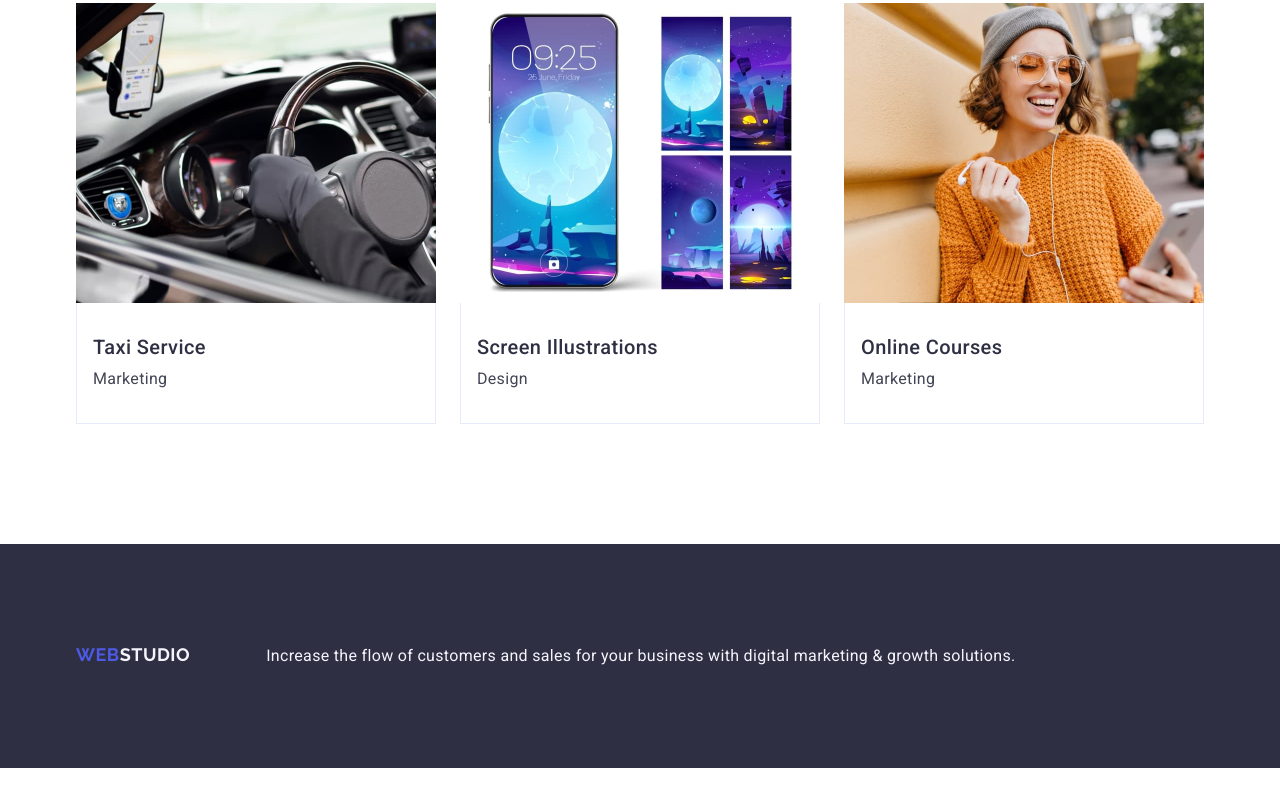
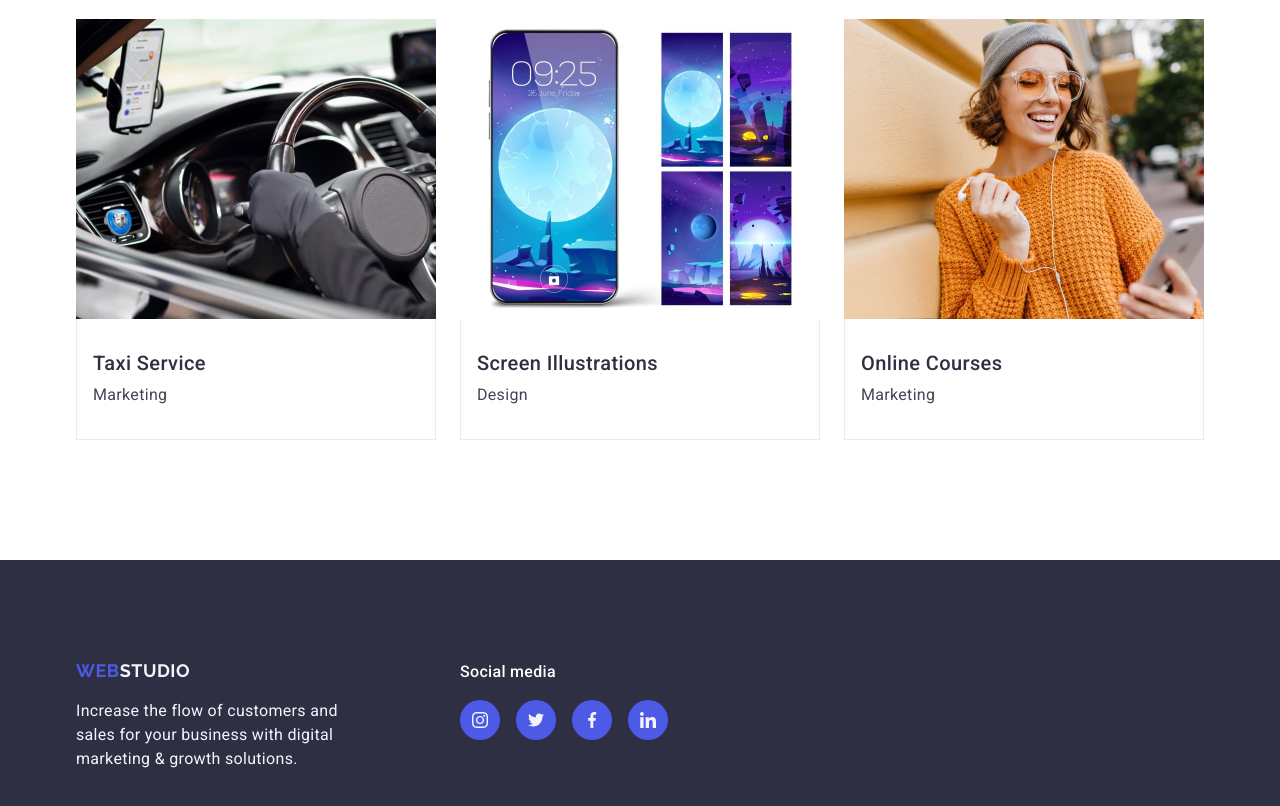
Before and after one commit to AlexxSich/goit-markup-hw-04, a plain HTML site: page index.html in a window 1280 px wide. Shown: the part 2591-3397 px from the top of the page. Before the commit the page ends 3359 px from the top, so only its background shows below. Drawn offline with nearby package versions, Linux system fonts and the light colour scheme.

Commit message:
add social links to footer

```diff
--- a/css/styles.css
+++ b/css/styles.css
@@ -103,6 +103,18 @@ img {
     padding-bottom: 24px;
 }
 
+.menu-nav-item:hover::after {
+    content: "";
+    width: 48px;
+    height: 4px;
+    border-radius: 4px;
+    background-color: #404BBF;
+    display: block;
+    margin-left: auto;
+    margin-right: auto;
+    margin-top: 20px;
+}
+
 .menu-nav-item:hover {
     color: #404BBF;
 }
@@ -147,7 +159,6 @@ img {
             rgba(46, 47, 66, 0.70)),
         url(../images/hero-bg.jpg);
     background-repeat: no-repeat;
-
     background-position: center;
 }
 
@@ -267,6 +278,7 @@ img {
     background-color: #FFFFFF;
     width: calc((100% - 72px)/4);
     border-radius: 0 0 4px 4px;
+    box-shadow: 0px 2px 1px 0px rgba(46, 47, 66, 0.08), 0px 1px 1px 0px rgba(46, 47, 66, 0.16), 0px 1px 6px 0px rgba(46, 47, 66, 0.08);
 }
 
 .members-card {
@@ -375,6 +387,10 @@ img {
     transform: translateY(0);
 }
 
+.our-app-item:hover {
+    box-shadow: 0px 2px 1px 0px rgba(46, 47, 66, 0.08), 0px 1px 1px 0px rgba(46, 47, 66, 0.16), 0px 1px 6px 0px rgba(46, 47, 66, 0.08)
+}
+
 .app-card {
     padding: 32px 16px;
     border: 1px solid #E7E9FC;
@@ -414,3 +430,27 @@ img {
     color: #f4f4fd;
     letter-spacing: 0.02em;
 }
+
+.footer-logo-container {
+    flex-basis: 264px;
+    margin-right: 120px;
+}
+
+.footer-text {
+    padding-top: 17.5px;
+
+}
+
+.social-media {
+    color: #FFF;
+    font-size: 16px;
+    font-weight: 500;
+    line-height: 1.5;
+    letter-spacing: 0.02em;
+
+}
+
+.social-list {
+    padding-top: 16px;
+    gap: 16px;
+}
--- a/index.html
+++ b/index.html
@@ -339,9 +339,41 @@
     </main>
     <footer class="footer-logo">
         <div class="container">
-            <a class="logo-web" href="./index.html">web<span class="logo-studio-footer">Studio</span></a>
-            <p class="footer-text">Increase the flow of customers and sales for your business with digital marketing &
-                growth solutions.</p>
+            <div class="footer-logo-container">
+                <a class="logo-web" href="./index.html">web<span class="logo-studio-footer">Studio</span></a>
+                <p class="footer-text">Increase the flow of customers and sales for your business with digital
+                    marketing & growth solutions.
+                </p>
+            </div>
+            <div class="footer-social-links">
+                <h3 class="social-media">Social media</h3>
+                <ul class="social-list">
+                    <li class="social-list-links">
+                        <a href="https://www.instagram.com/" target="_blank">
+                            <svg class="social-links-icon" width="16">
+                                <use href="./images/icons.svg#icon-instagram"></use>
+                            </svg>
+                        </a>
+                    </li>
+                    <li class="social-list-links"><a href="https://www.twitter.com/" target="_blank">
+                            <svg class="social-links-icon" width="16" aria-label="twitter">
+                                <use href="./images/icons.svg#icon-twitter"></use>
+                            </svg>
+                        </a>
+                    </li>
+                    <li class="social-list-links"><a href="https://www.facebook.com/" target="_blank">
+                            <svg class="social-links-icon" width="16" aria-label="facebook">
+                                <use href="./images/icons.svg#icon-facebook"></use>
+                            </svg>
+                        </a></li>
+                    <li class="social-list-links"><a href="https://www.linkedin.com/" target="_blank">
+                            <svg class="social-links-icon" width="16" aria-label="linkedin">
+                                <use href="./images/icons.svg#icon-linkedin"></use>
+                            </svg>
+                        </a></li>
+                </ul>
+
+            </div>
         </div>
     </footer>
 </body>
```
